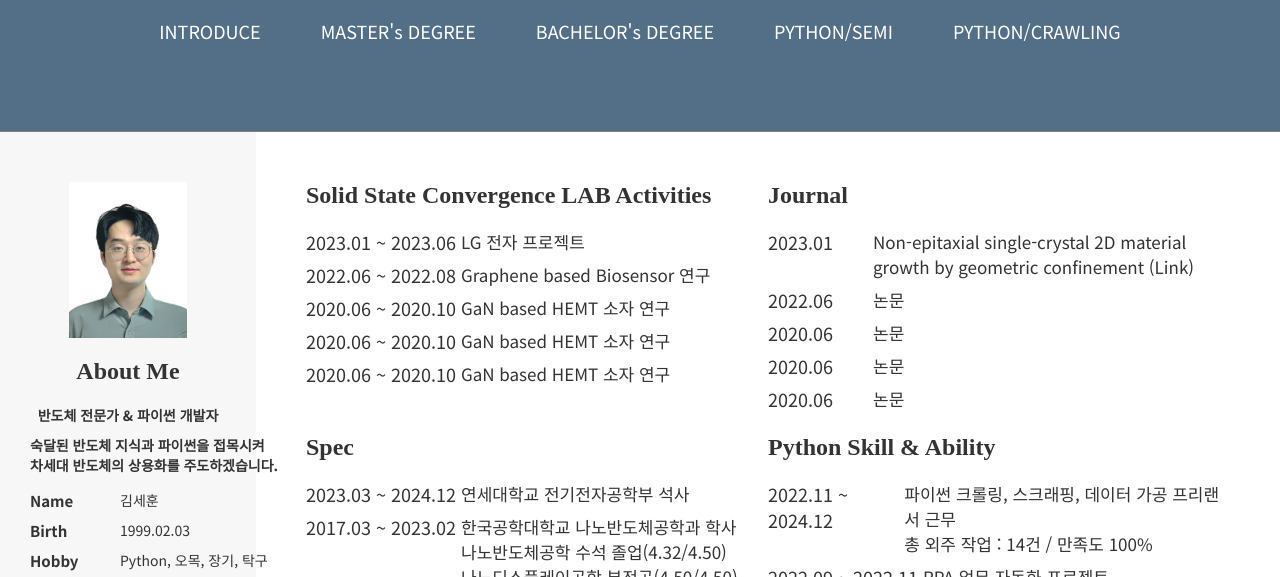
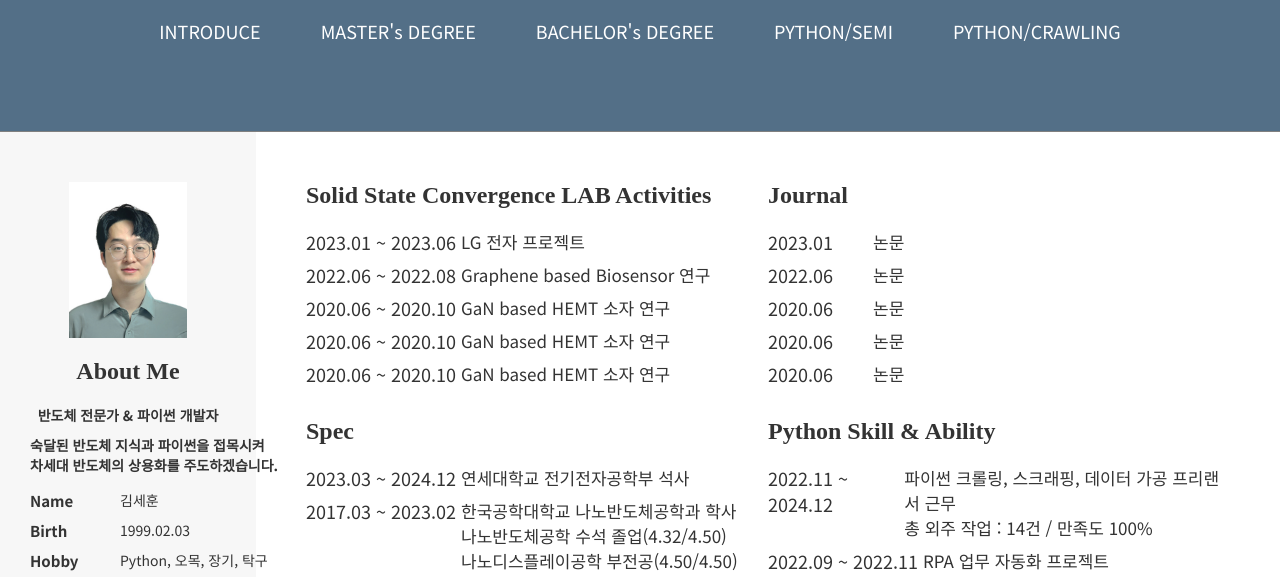
Before and after one commit to SehoonKim123/Se.H.Kim, a plain HTML site: page index.html in a window 1280 px wide. Shown: the part 168-745 px from the top of the page. Drawn offline with nearby package versions, Linux system fonts and the light colour scheme.

Commit message:
Update index.html

```diff
--- a/index.html
+++ b/index.html
@@ -106,7 +106,7 @@
                         <ul>
                             <li>
                                 <span>2023.01</span>
-                                <p> Non-epitaxial single-crystal 2D material growth by geometric confinement (Link)</p>
+                                <p> 논문</p>
                             </li>
                             <li>
                                 <span>2022.06</span>
```
